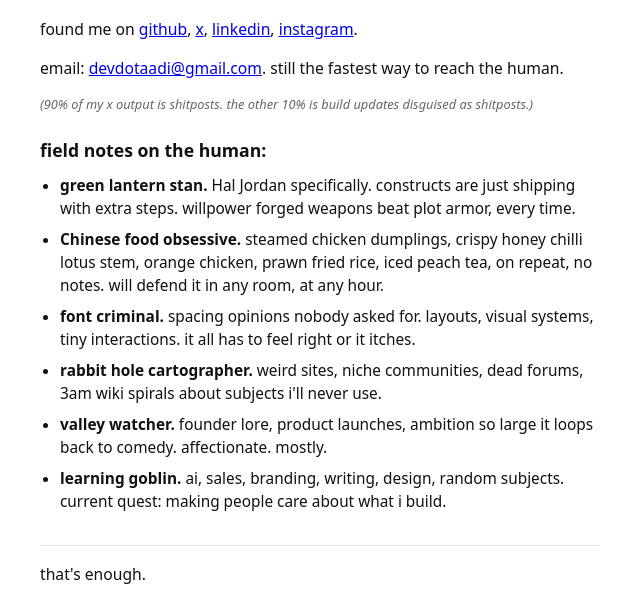
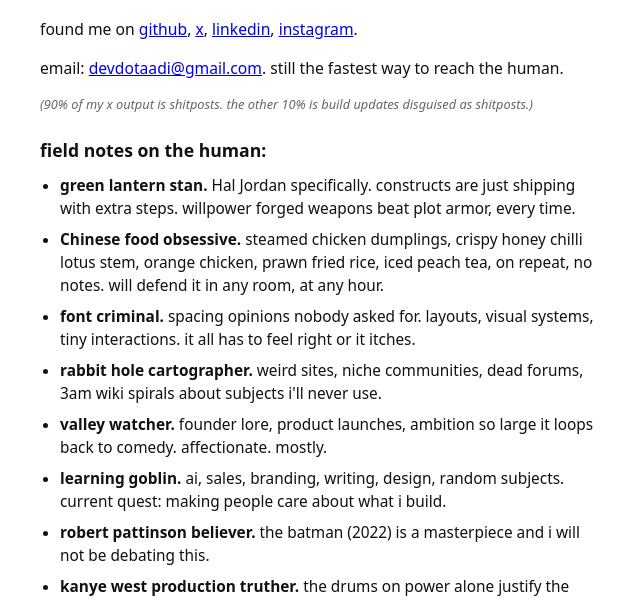
Before and after one commit to DevDotAadi/PersonalSite, a website built with Vite: page elsewhere.html in a window 1280 px wide. Shown: the part 199-800 px from the top of the page, without its empty margins (0-640 px from the left). Built offline with nearby package versions, Linux system fonts and the light colour scheme.

Commit message:
Add Jensen Huang, Pattinson and Kanye obsessions

```diff
--- a/elsewhere.html
+++ b/elsewhere.html
@@ -56,6 +56,8 @@
         <li><strong>rabbit hole cartographer.</strong> weird sites, niche communities, dead forums, 3am wiki spirals about subjects i'll never use.</li>
         <li><strong>valley watcher.</strong> founder lore, product launches, ambition so large it loops back to comedy. affectionate. mostly.</li>
         <li><strong>learning goblin.</strong> ai, sales, branding, writing, design, random subjects. current quest: making people care about what i build.</li>
+        <li><strong>robert pattinson believer.</strong> the batman (2022) is a masterpiece and i will not be debating this.</li>
+        <li><strong>kanye west production truther.</strong> the drums on power alone justify the obsession. genius in the studio, chaos everywhere else.</li>
       </ul>
 
       <div class="signoff">
```
Also changed, not shown: writing.html (+1 -0 lines).
